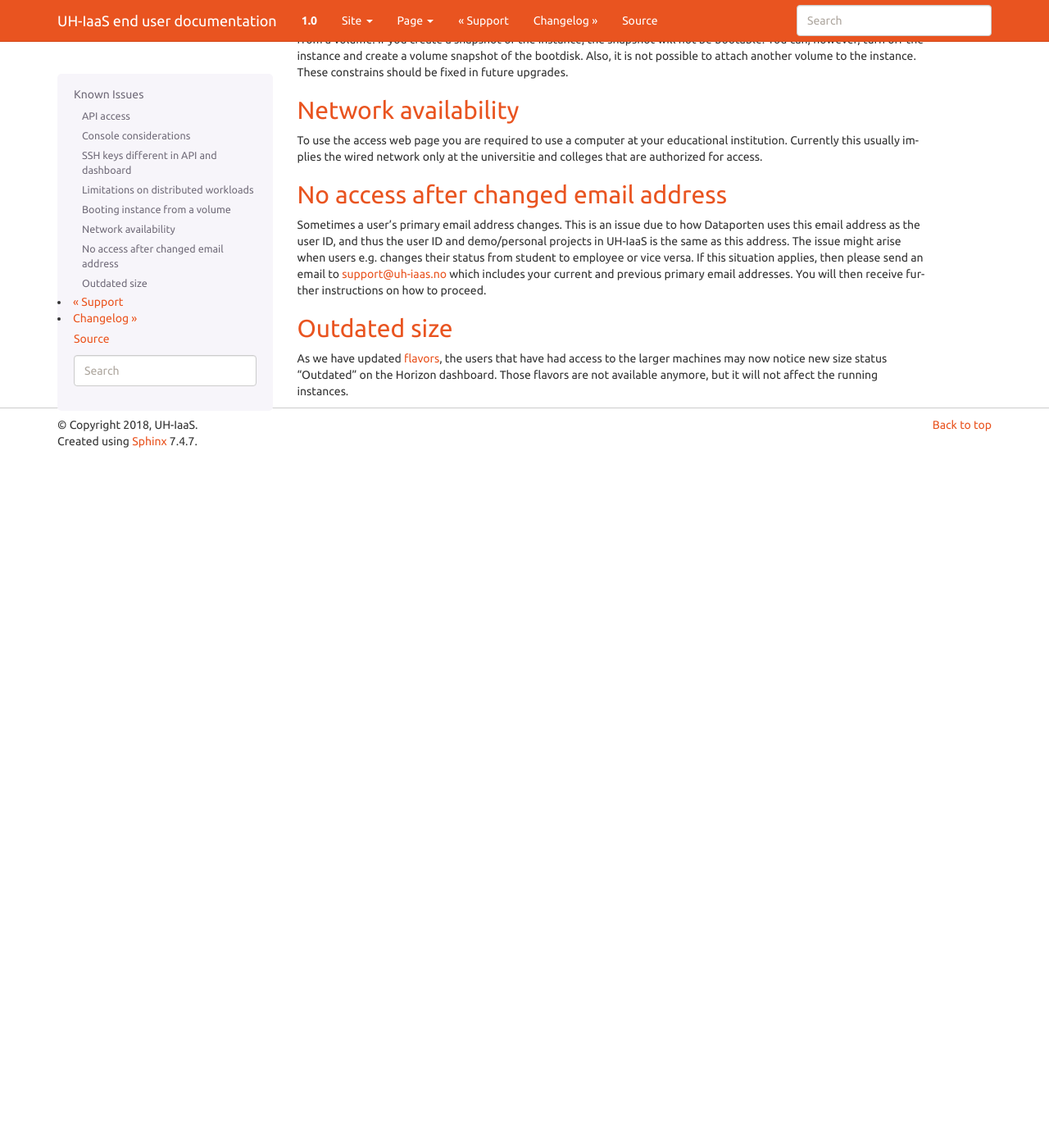
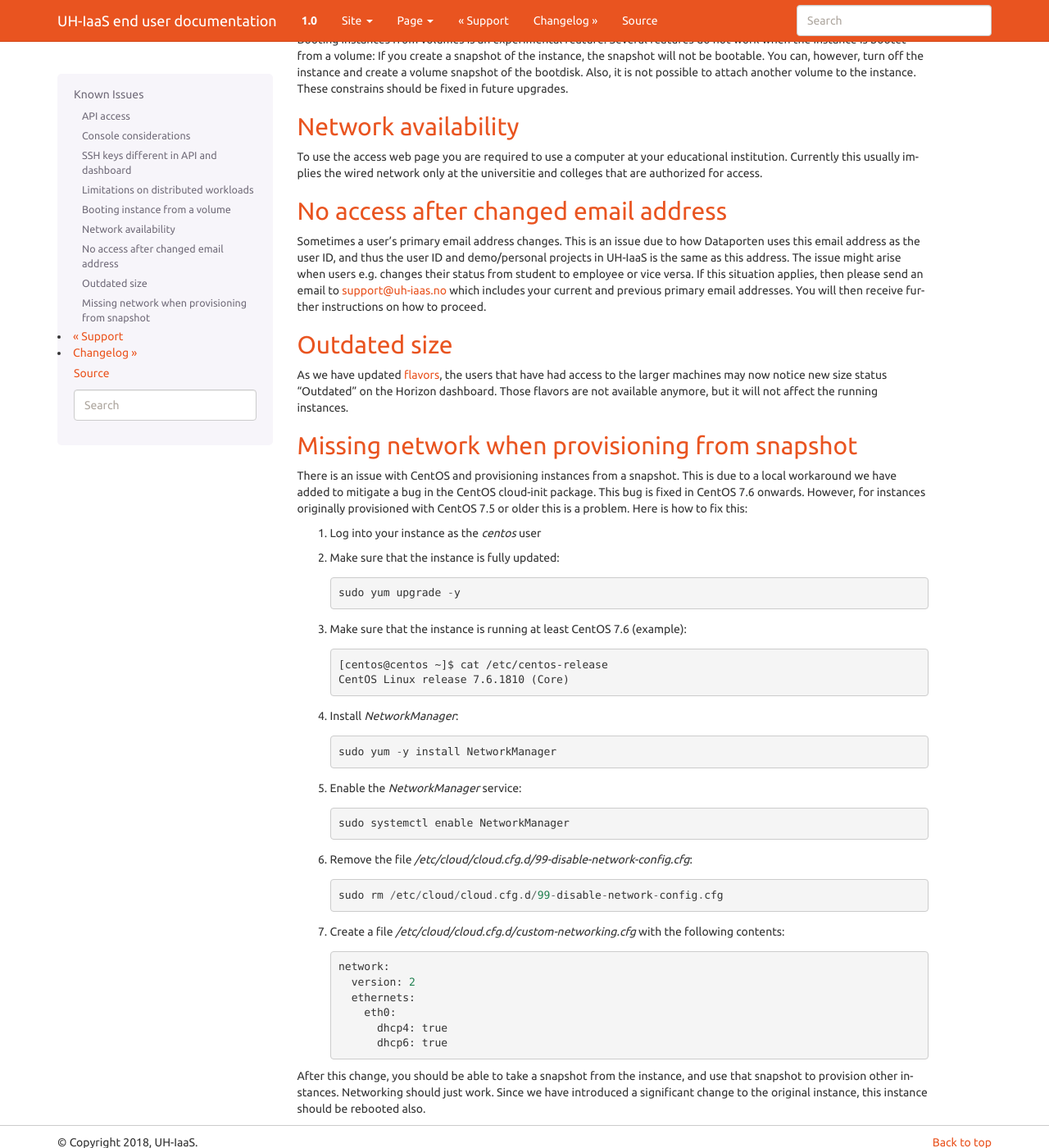
Before and after one commit to norcams/docs-enduser, a Sphinx documentation site: the page built from docs/known-issues.rst, in a window 1280 px wide and 1400 px high, scrolled down 915 px. Shown: the whole window at 82% size. Built offline with Sphinx 7.4.7, drawn with Linux system fonts in a browser that asks for light colours; before the commit the page ends 1473 px from its top, so only the background shows below that; some of the changed text lies outside the part shown.

Commit message:
snapshot known issues

```diff
--- a/docs/known-issues.rst
+++ b/docs/known-issues.rst
@@ -78,3 +78,54 @@ Outdated size
 .. _flavors: http://docs.uh-iaas.no/en/latest/changelog.html#id1
 
 As we have updated flavors_, the users that have had access to the larger machines may now notice new size status "Outdated" on the Horizon dashboard. Those flavors are not available anymore, but it will not affect the running instances.
+
+
+Missing network when provisioning from snapshot
+-----------------------------------------------
+
+There is an issue with CentOS and provisioning instances from a
+snapshot. This is due to a local workaround we have added to mitigate
+a bug in the CentOS cloud-init package. This bug is fixed in CentOS
+7.6 onwards. However, for instances originally provisioned with CentOS
+7.5 or older this is a problem. Here is how to fix this:
+
+#. Log into your instance as the `centos` user
+
+#. Make sure that the instance is fully updated::
+
+     sudo yum upgrade -y
+
+#. Make sure that the instance is running at least CentOS 7.6
+   (example)::
+
+     [centos@centos ~]$ cat /etc/centos-release
+     CentOS Linux release 7.6.1810 (Core)
+
+#. Install `NetworkManager`::
+
+     sudo yum -y install NetworkManager
+
+#. Enable the `NetworkManager` service::
+
+     sudo systemctl enable NetworkManager
+
+#. Remove the file
+   `/etc/cloud/cloud.cfg.d/99-disable-network-config.cfg`::
+
+     sudo rm /etc/cloud/cloud.cfg.d/99-disable-network-config.cfg
+
+#. Create a file `/etc/cloud/cloud.cfg.d/custom-networking.cfg`
+   with the following contents::
+
+     network:
+       version: 2
+       ethernets:
+         eth0:
+           dhcp4: true
+           dhcp6: true
+
+After this change, you should be able to take a snapshot from the
+instance, and use that snapshot to provision other
+instances. Networking should just work. Since we have introduced a
+significant change to the original instance, this instance should be
+rebooted also.
```
